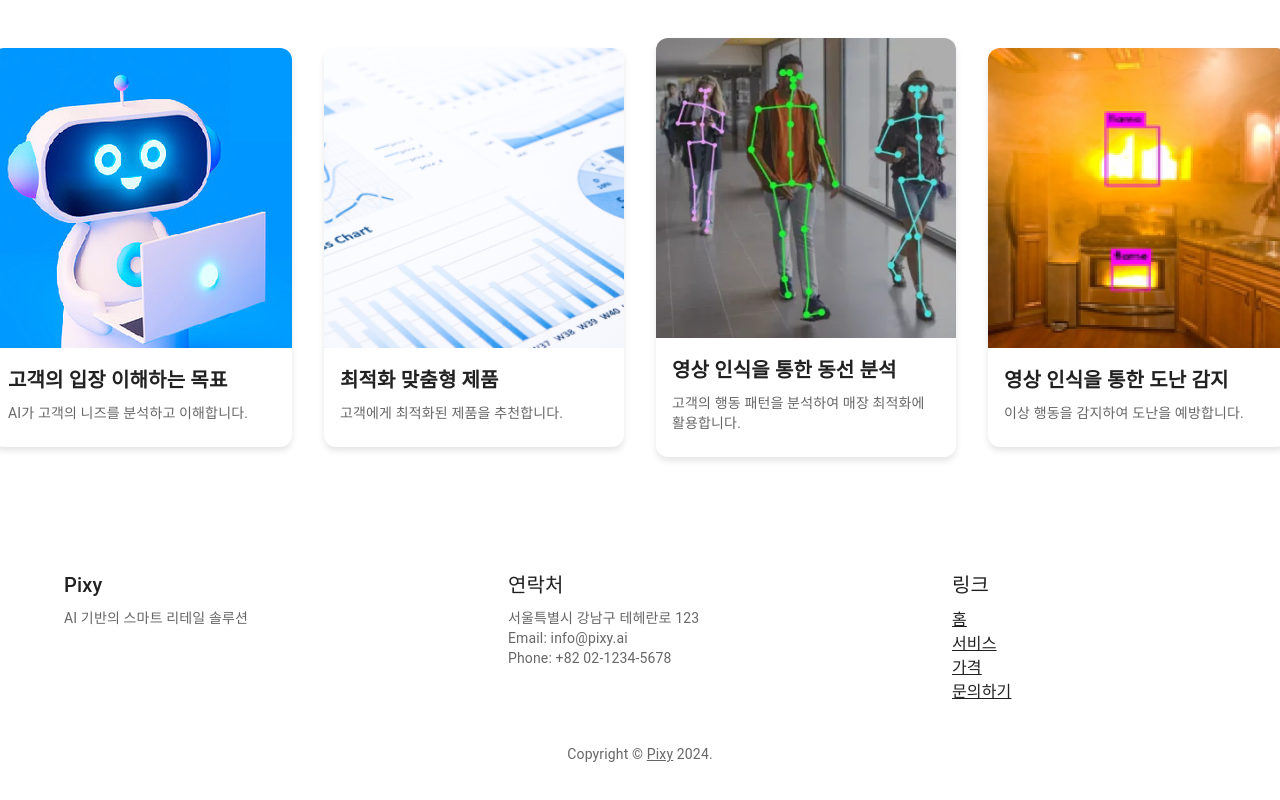
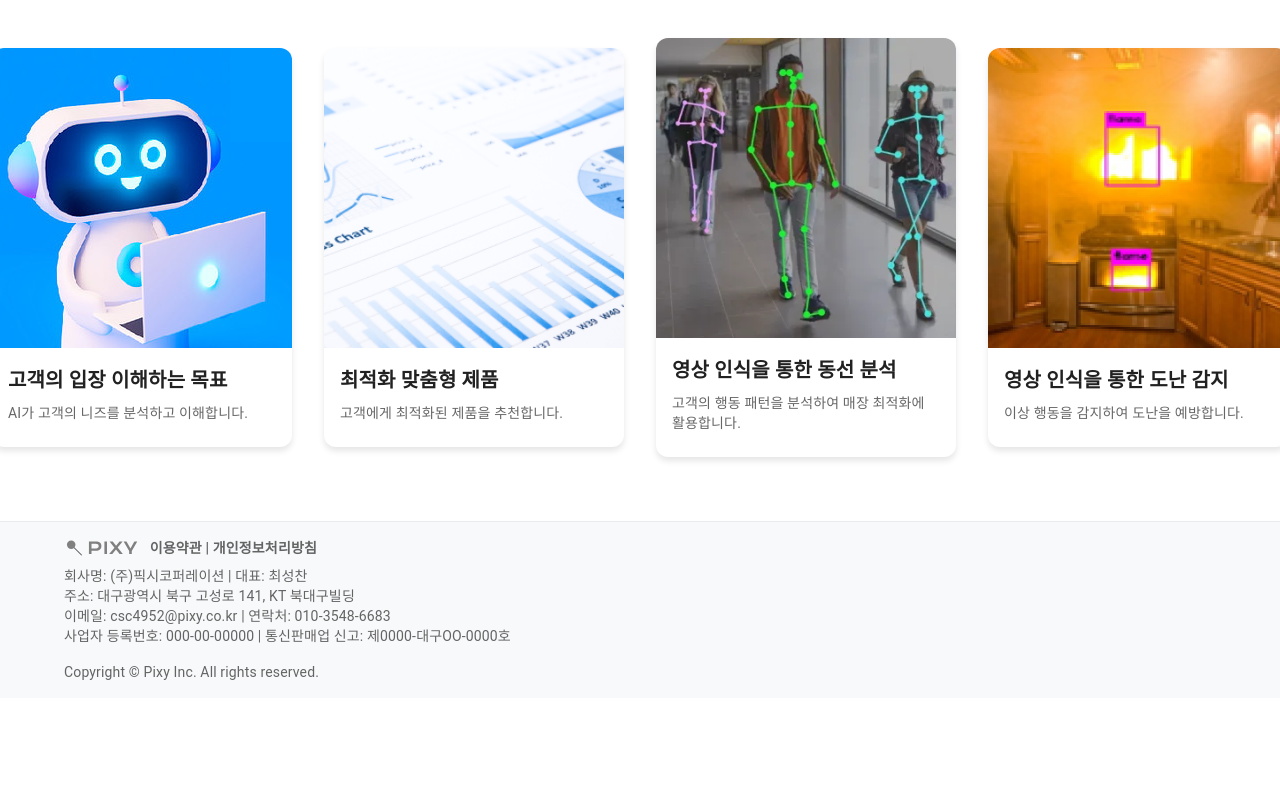
Before and after one commit to AIVLESCHOOLFIFTHBIGPROJECT/AI_24_PIXY_WEB, a React (Create React App) app: page / in a window 1280 px wide. Shown: the part 1776-2576 px from the top of the page. After the commit the page ends 2474 px from the top, so only its background shows below. Built offline with nearby package versions, Linux system fonts and the light colour scheme; no server answers.

Commit message:
[UPDATE] Footer UI

```diff
--- a/src/components/Footer.js
+++ b/src/components/Footer.js
@@ -1,51 +1,32 @@
 import React from 'react';
-import { Box, Typography, Container, Grid, Link } from '@mui/material';
+import { Box, Typography, Container, Link } from '@mui/material';
+import logoGray from '../assets/logo-gray.svg';
 
 const Footer = () => {
   return (
-    <Box component="footer" sx={{ bgcolor: 'background.paper', py: 6 }}>
+    <Box component="footer" sx={{ bgcolor: '#f8f9fa', py: 2, borderTop: '1px solid #e9ecef' }}>
       <Container maxWidth="lg">
-        <Grid container spacing={4} justifyContent="space-between">
-          <Grid item xs={12} sm={6} md={3}>
-            <Typography variant="h6" color="text.primary" gutterBottom>
-              Pixy
-            </Typography>
-            <Typography variant="body2" color="text.secondary">
-              AI 기반의 스마트 리테일 솔루션
-            </Typography>
-          </Grid>
-          <Grid item xs={12} sm={6} md={3}>
-            <Typography variant="h6" color="text.primary" gutterBottom>
-              연락처
-            </Typography>
-            <Typography variant="body2" color="text.secondary">
-              서울특별시 강남구 테헤란로 123
-              <br />
-              Email: info@pixy.ai
-              <br />
-              Phone: +82 02-1234-5678
-            </Typography>
-          </Grid>
-          <Grid item xs={12} sm={6} md={3}>
-            <Typography variant="h6" color="text.primary" gutterBottom>
-              링크
-            </Typography>
-            <Link href="#" color="inherit" display="block">홈</Link>
-            <Link href="#" color="inherit" display="block">서비스</Link>
-            <Link href="#" color="inherit" display="block">가격</Link>
-            <Link href="#" color="inherit" display="block">문의하기</Link>
-          </Grid>
-        </Grid>
-        <Box mt={5}>
-          <Typography variant="body2" color="text.secondary" align="center">
-            {'Copyright © '}
-            <Link color="inherit" href="https://pixy.ai/">
-              Pixy
-            </Link>{' '}
-            {new Date().getFullYear()}
-            {'.'}
+        <Box sx={{ display: 'flex', alignItems: 'center', mb: 1 }}>
+          <img src={logoGray} alt="Pixy Logo" style={{ height: '20px', marginRight: '10px' }} />
+          <Typography variant="body2" color="text.secondary" fontWeight='700'>
+            이용약관 | 개인정보처리방침
           </Typography>
         </Box>
+        <Typography variant="body2" color="text.secondary">
+          회사명: (주)픽시코퍼레이션 | 대표: 최성찬
+        </Typography>
+        <Typography variant="body2" color="text.secondary">
+          주소: 대구광역시 북구 고성로 141, KT 북대구빌딩
+        </Typography>
+        <Typography variant="body2" color="text.secondary">
+          이메일: csc4952@pixy.co.kr | 연락처: 010-3548-6683
+        </Typography>
+        <Typography variant="body2" color="text.secondary" paragraph>
+          사업자 등록번호: 000-00-00000 | 통신판매업 신고: 제0000-대구OO-0000호
+        </Typography>
+        <Typography variant="body2" color="text.secondary">
+          Copyright © Pixy Inc. All rights reserved.
+        </Typography>
       </Container>
     </Box>
   );
```
Also changed, not shown: src/assets/logo-gray.svg (added).
